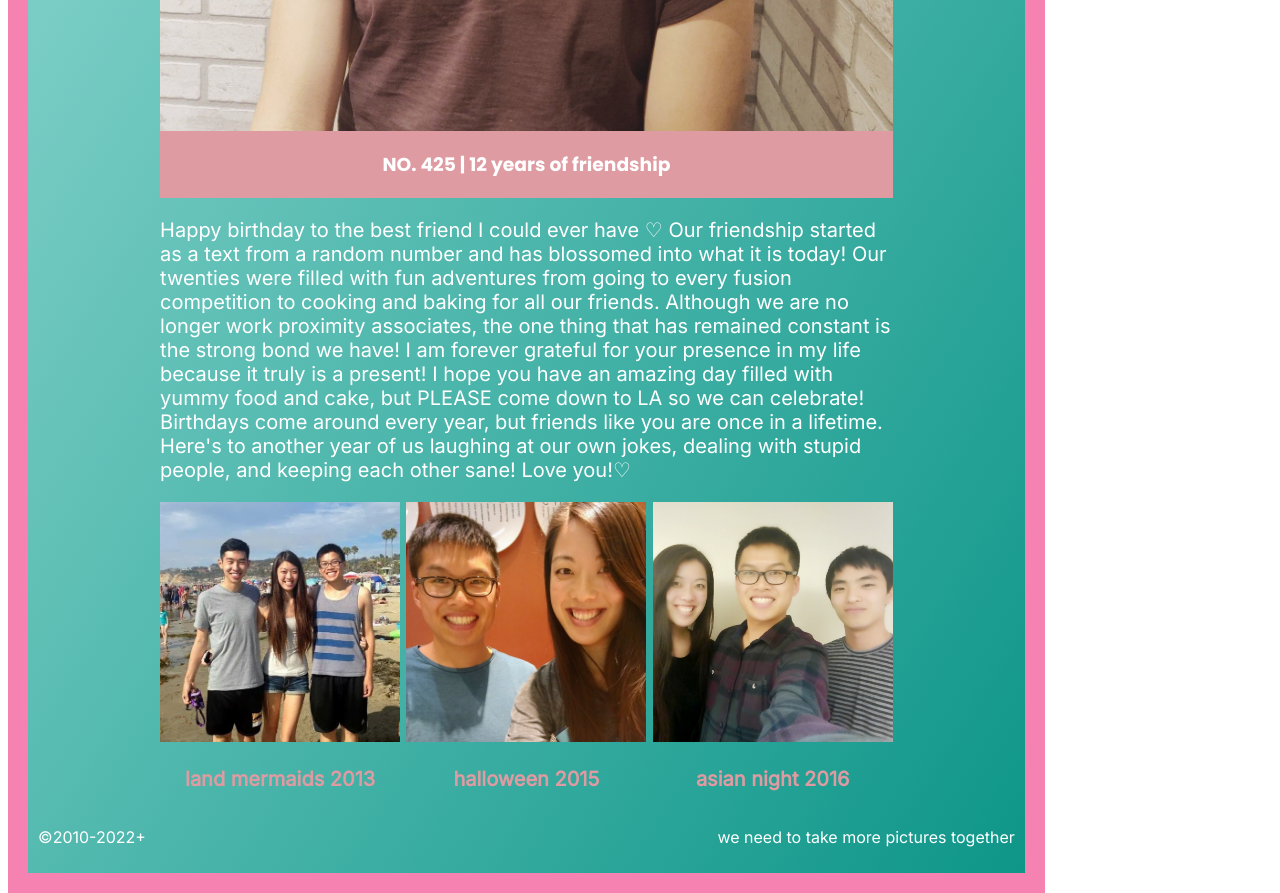
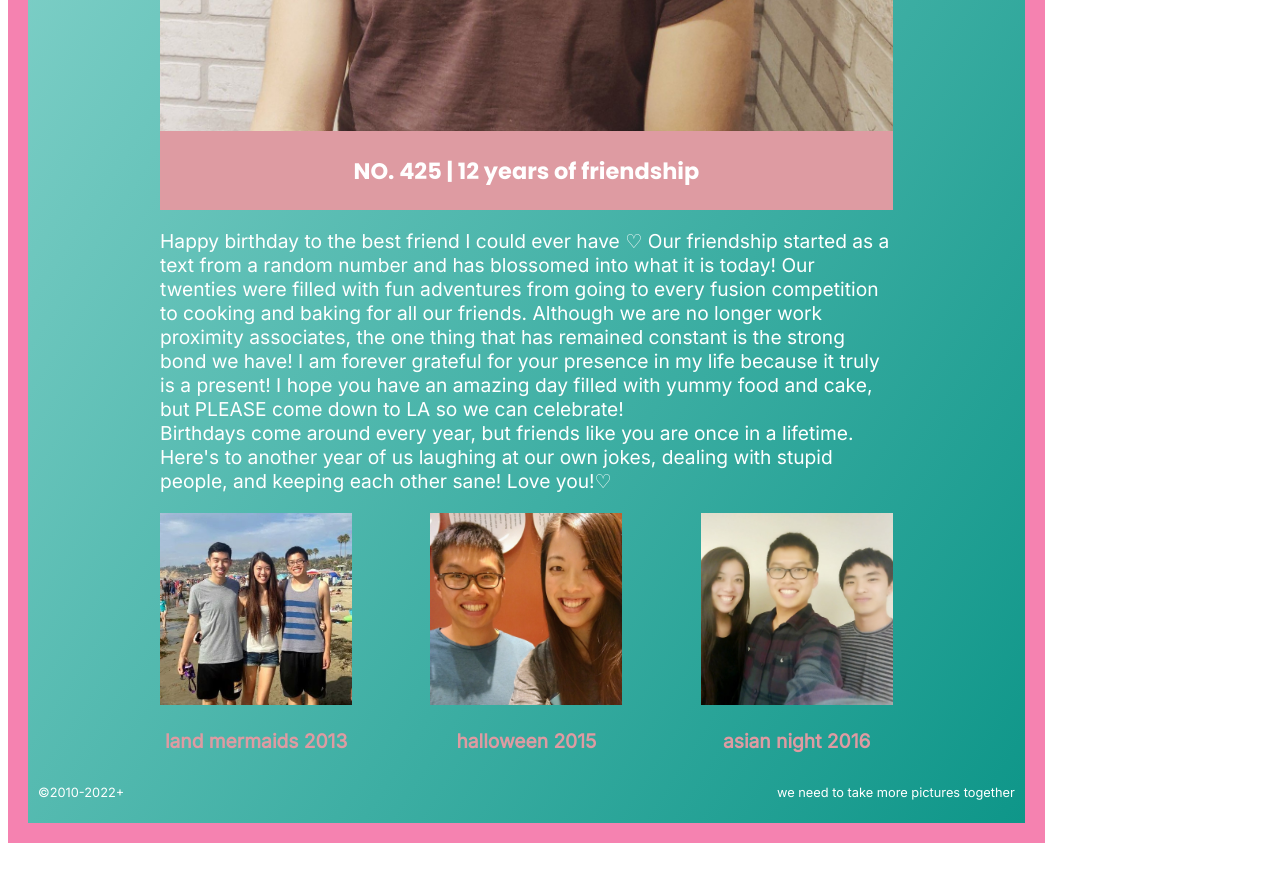
Before and after one commit to samantha-hong/dl30bday, a plain HTML site: page html/bdaynote.html in a window 1280 px wide. Shown: the part 760-1653 px from the top of the page. After the commit the page ends 1603 px from the top, so only its background shows below. Drawn offline with Linux system fonts and the light colour scheme.

Commit message:
edited font sizes to change with window size

```diff
--- a/css/bdaystyle.css
+++ b/css/bdaystyle.css
@@ -47,6 +47,7 @@ h1{
 /*banner under picture*/
 .info{
     font-family: 'poppins', sans-serif;
+    font-size: 1.5vw;
     display: flex;
     justify-content: center;
     width: 75%;
@@ -55,7 +56,7 @@ h1{
 }
 /*bday message*/
 .message{
-    font-size: 20px;
+    font-size: 1.5vw;
     width: 75%;
     height: auto;
     color: white;
@@ -67,12 +68,18 @@ h1{
     justify-content: space-between;
     color: #DE9BA2;
     font-weight: bold;
-    font-size: 20px;
+    font-size: 1.5vw;
     text-align: center;
+}
+
+.memories img{
+    width: 15vw;
+    height: auto;
 }
 /*footer*/
 footer{
     color: white;
+    font-size: 1vw;
     width: 100%;
     display: flex;
     justify-content: space-between;
```
